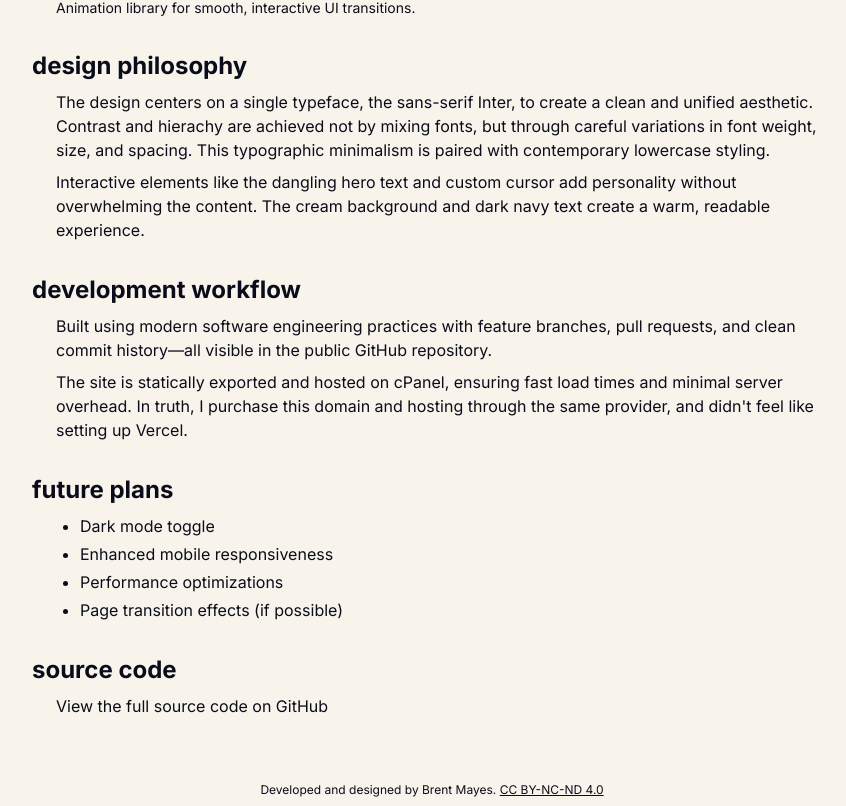
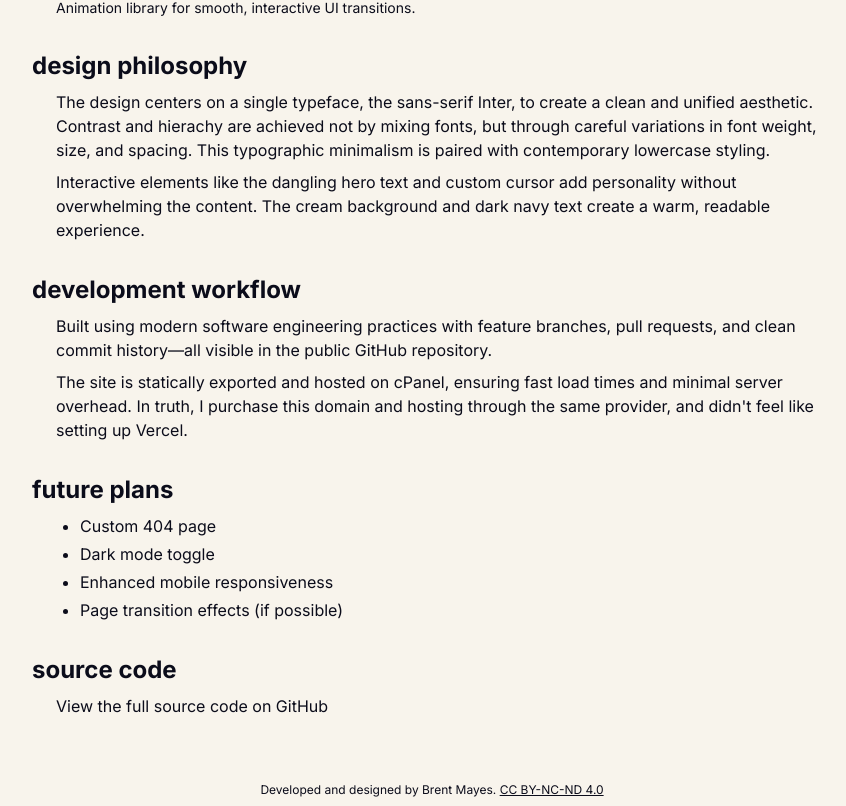
Before and after one commit to retracd/website2, a Next.js app: page /info in a window 1280 px wide. Shown: the part 642-1448 px from the top of the page, without its empty margins (208-1054 px from the left). Built offline with nearby package versions, Linux system fonts and the light colour scheme.

Commit message:
Update info/future plans content

```diff
--- a/src/app/info/page.tsx
+++ b/src/app/info/page.tsx
@@ -70,9 +70,9 @@ export default function Info() {
                 <section className="mb-8">
                     <h2 className="text-2xl font-bold mb-2">future plans</h2>
                     <ul className="list-disc space-y-1 pl-12">
+                        <li>Custom 404 page</li>
                         <li>Dark mode toggle</li>
                         <li>Enhanced mobile responsiveness</li>
-                        <li>Performance optimizations</li>
                         <li>Page transition effects (if possible)</li>
                     </ul>
                 </section>
```
